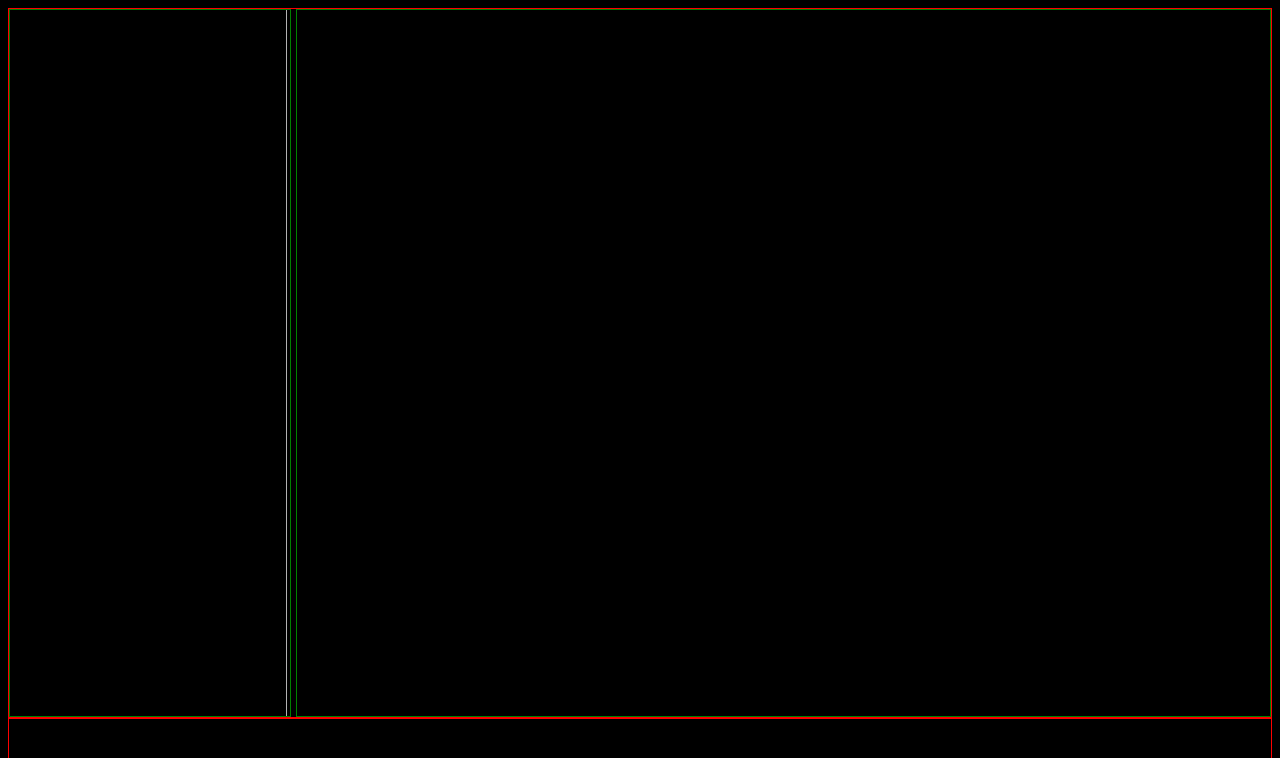
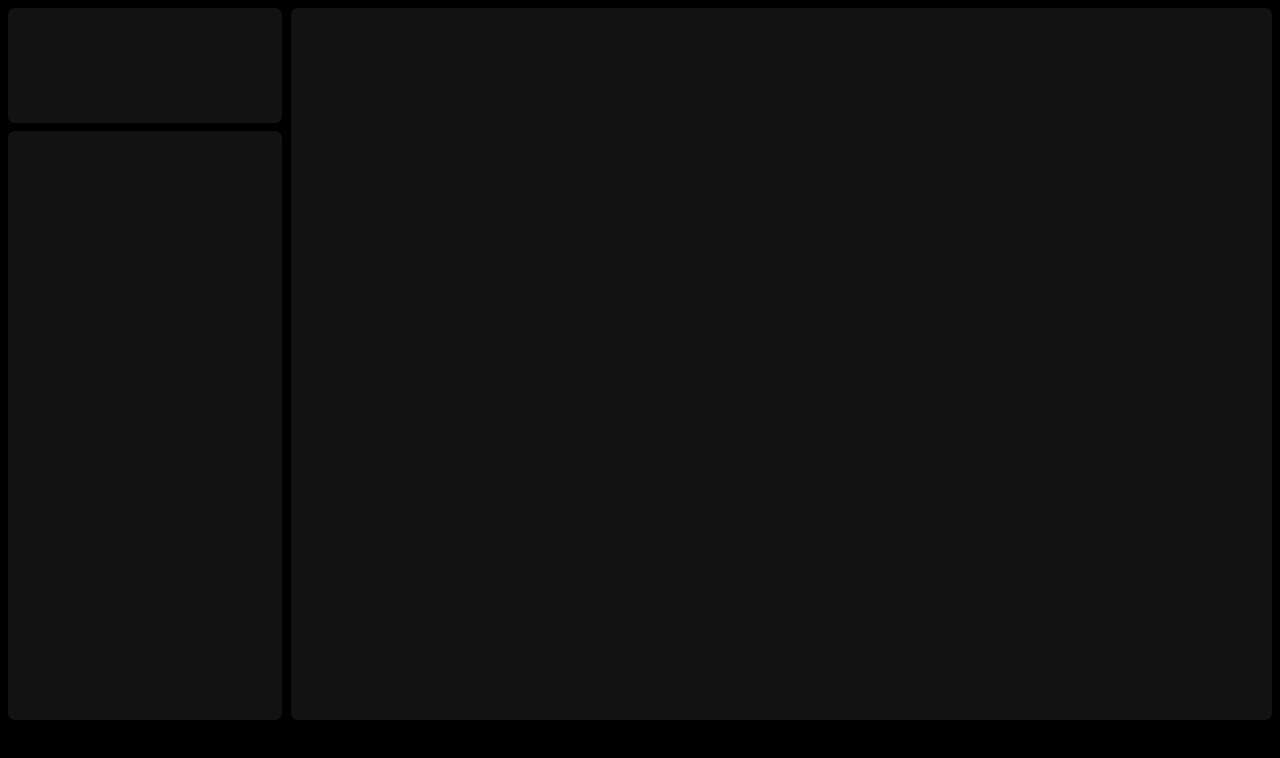
Before and after one commit to sawarni99/spotify-clone, a React (Create React App) app: page / in a window 1280 px wide. Shown: the top 758 px of the page. Built offline with nearby package versions, Linux system fonts and the light colour scheme.

Commit message:
App layout done

```diff
--- a/src/App.css
+++ b/src/App.css
@@ -7,23 +7,24 @@
 }
 
 .app-body {
-    border: solid red 1px;
     display: flex;
     flex-grow: 1;
 }
 
 .app-side-bar {
-    border: solid green 1px;
     margin-right: calc(var(--main-padding) - var(--resizer-width));
     overflow: hidden;
     display: flex;
 }
 
 .app-resizer{
-    border-left: 1px solid var(--color-gray);
+    border-left: 1px solid var(--color-secondary-gray);
     width: var(--resizer-width);
     height: 100%;
     cursor: col-resize;
+    opacity: 0;
+
+    /* To stop dragging the div while moving the mouse.*/
     user-drag: none;
     -webkit-user-drag: none;
     user-select: none;
@@ -32,16 +33,35 @@
     -ms-user-select: none;
 }
 
-.app-side-bar-main {
+.app-resizer:hover {
+    opacity: 1;
+}
+
+.app-side-bar-container {
+    flex-grow: 1;
+    display: flex;
+    flex-direction: column;
+    gap: var(--main-padding)
+}
+
+.app-side-bar-menu {
+    background-color: var(--color-bg);
+    border-radius: var(--border-radius);
+    height: 115px; /* Just for testing. have to remove. */
+}
+
+.app-side-bar-library {
+    background-color: var(--color-bg);
+    border-radius: var(--border-radius);
     flex-grow: 1;
 }
 
 .app-main {
-    border: solid green 1px;
+    background-color: var(--color-bg);
+    border-radius: var(--border-radius);
     flex-grow: 1;
 }
 
 .app-player {
-    border: solid red 1px;
     height: 72px;
 }
--- a/src/App.js
+++ b/src/App.js
@@ -13,7 +13,7 @@ function App() {
 		<div className="App" ref={appRef}>
 			<div className='app-body'>
 				<div className='app-side-bar' ref={sideBarRef} >
-					<div className='app-side-bar-main'>
+					<div className='app-side-bar-container'>
 						<div className='app-side-bar-menu'></div>
 						<div className='app-side-bar-library'></div>
 					</div>
--- a/src/index.css
+++ b/src/index.css
@@ -1,11 +1,13 @@
 :root {
-    --color-gray : #B3B3B3;
-    --color-white : #FFFFFF;
-    --color-bg : #191414;
-    --color-primary-green : #1ed760;
-    --color-secondary-green : #1db954;
-    --main-padding : 8px;
-    --resizer-width : 3px;
+    --color-gray: #B3B3B3;
+    --color-secondary-gray: #535353;
+    --color-white: #FFFFFF;
+    --color-bg: #121212;
+    --color-primary-green: #1ed760;
+    --color-secondary-green: #1db954;
+    --main-padding: 8px;
+    --resizer-width: 5px;
+    --border-radius: 7px;
 }
 
 body {
```
